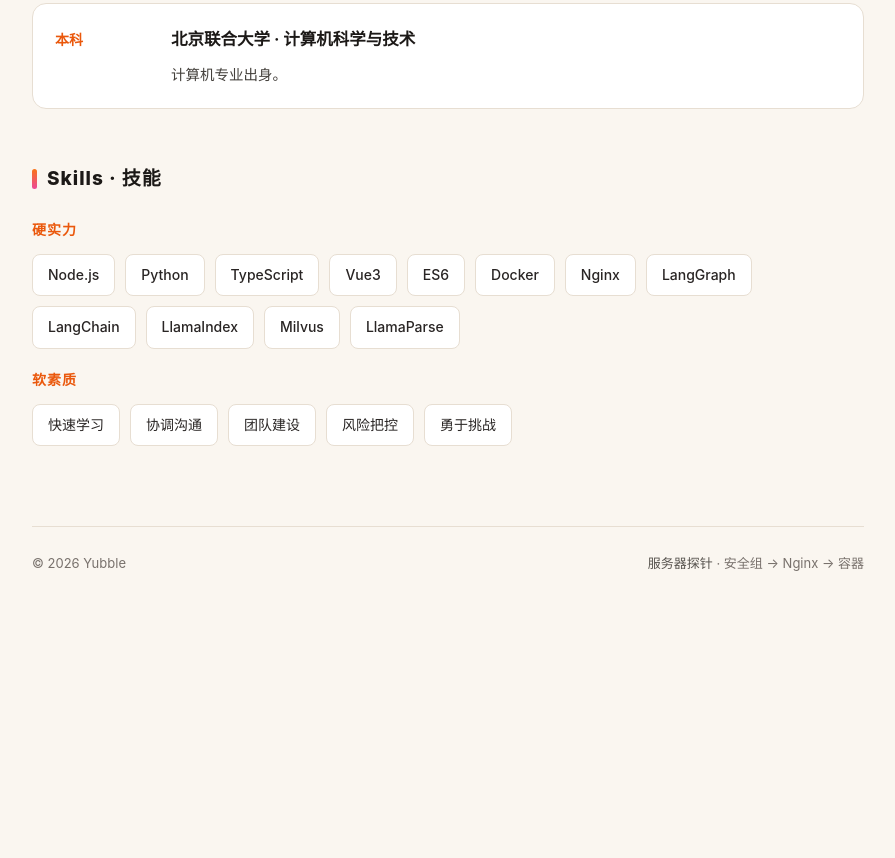
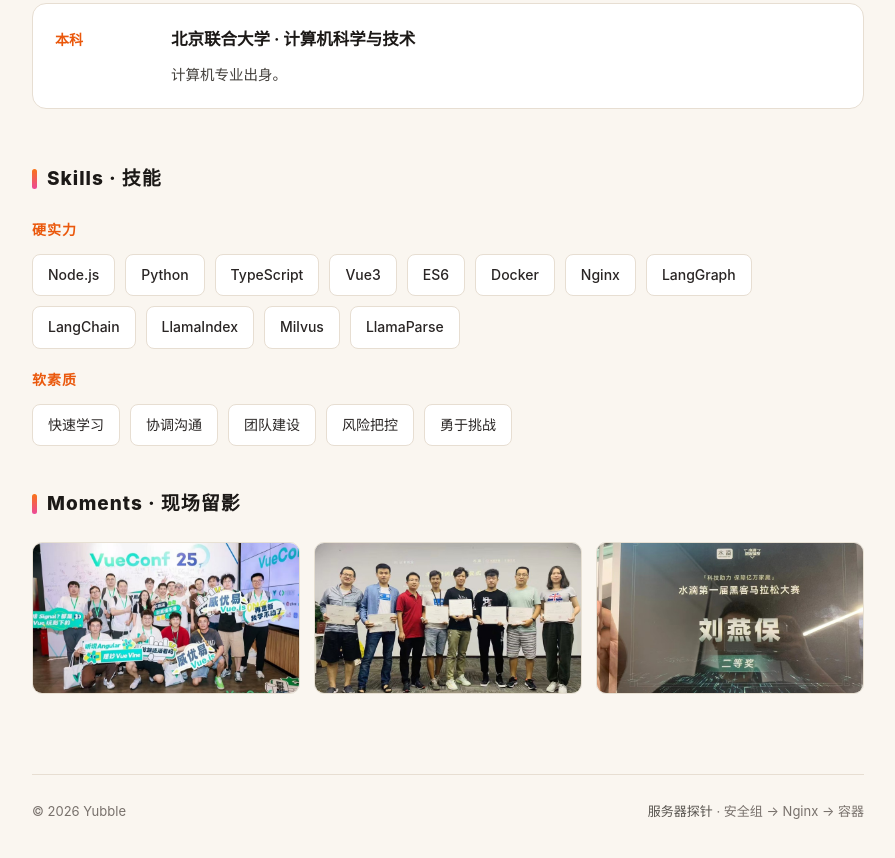
Before and after one commit to Yubble/personal-homepage, a plain HTML site: page site/index.html in a window 1280 px wide. Shown: the part 1378-2236 px from the top of the page, without its empty margins (192-1087 px from the left). Before the commit the page ends 2026 px from the top, so only its background shows below. Drawn offline with Linux system fonts and the light colour scheme.

Commit message:
主页底部加「现场留影」小图区
- VueConf 25 合影 / 水滴培训证书颁发 / 黑客马拉松二等奖奖牌
- sips 压缩到宽 800（每张 110-150KB，原 230-970KB），lazy 加载
- 三列网格，150px 高 object-fit cover，hover 微放大；移动端单列

```diff
--- a/site/index.html
+++ b/site/index.html
@@ -121,6 +121,15 @@
     </div>
   </section>
 
+  <section class="moments">
+    <div class="label">Moments · 现场留影</div>
+    <div class="moment-grid">
+      <figure><img src="/gallery/vueconf-2025.jpg" alt="VueConf 25 现场合影" loading="lazy"></figure>
+      <figure><img src="/gallery/shuidi-training.jpg" alt="水滴内部培训证书颁发合影" loading="lazy"></figure>
+      <figure><img src="/gallery/shuidi-hackathon.jpg" alt="水滴第一届黑客马拉松大赛二等奖奖牌" loading="lazy"></figure>
+    </div>
+  </section>
+
   <footer>
     <span>© 2026 Yubble</span>
     <span><a href="/hello">服务器探针</a> · 安全组 → Nginx → 容器</span>
--- a/site/style.css
+++ b/site/style.css
@@ -298,3 +298,11 @@ footer a:hover { color: #ea580c; }
 .proof-reason { margin-top: 4px; font-size: 12.5px; color: #78716c; }
 #proofModal button { padding: 8px 16px; border: 1px solid #e0d6c4; background: #fff; border-radius: 6px; font-size: 13.5px; cursor: pointer; }
 #proofModal button.primary { background: #ea580c; border-color: #ea580c; color: #fff; }
+
+/* Moments · 现场留影（主页底部小图区，简单展示） */
+.moments { margin-top: 40px; }
+.moment-grid { display: grid; grid-template-columns: repeat(3, 1fr); gap: 14px; }
+.moment-grid figure { margin: 0; overflow: hidden; border-radius: 10px; border: 1px solid #e7e0d3; background: #fff; }
+.moment-grid img { width: 100%; height: 150px; object-fit: cover; display: block; transition: transform .25s ease; }
+.moment-grid figure:hover img { transform: scale(1.04); }
+@media (max-width: 640px) { .moment-grid { grid-template-columns: 1fr; } .moment-grid img { height: 180px; } }
```
Also changed, not shown: site/gallery/shuidi-hackathon.jpg (added), site/gallery/shuidi-training.jpg (added), site/gallery/vueconf-2025.jpg (added).
